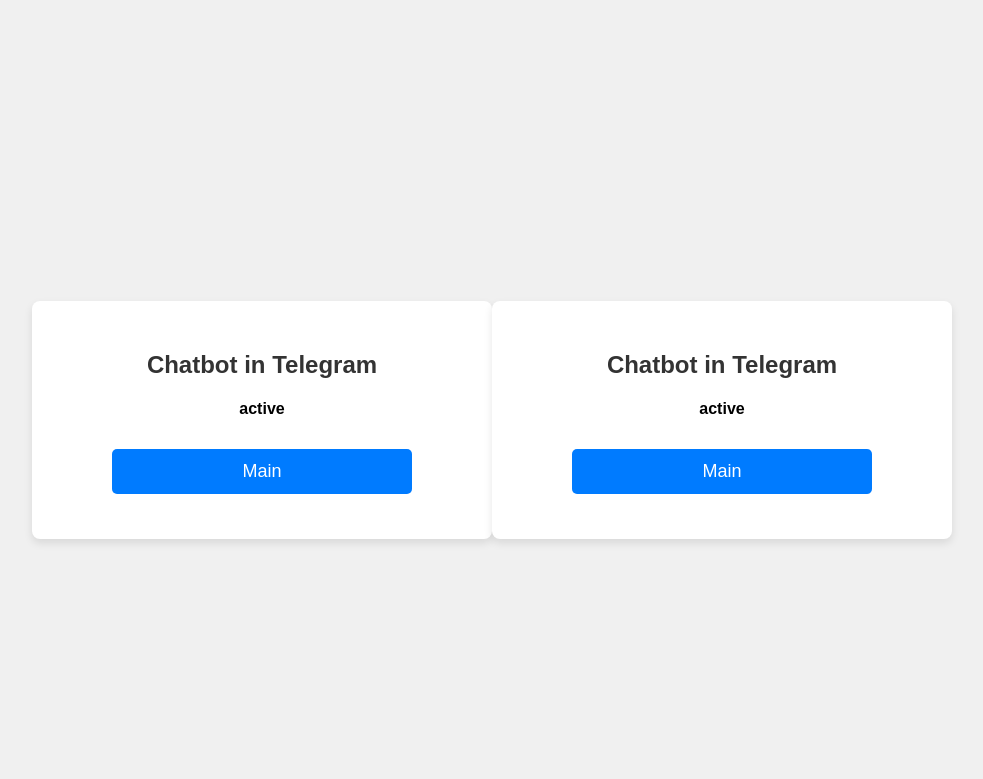
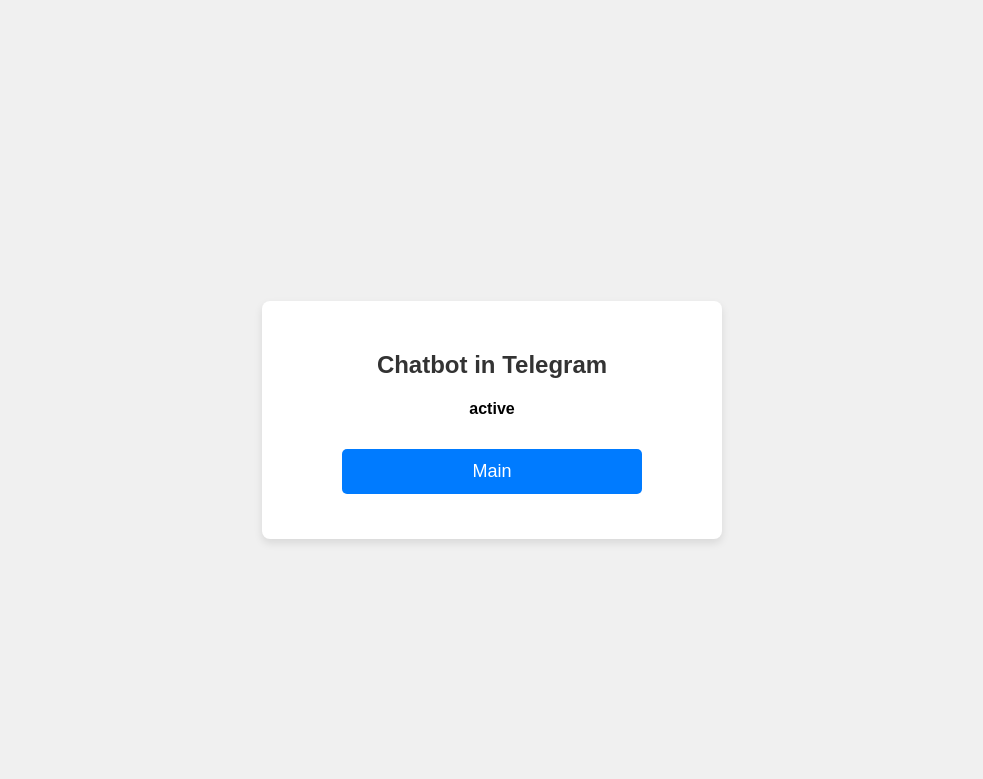
Before and after one commit to cwcyenk/for_dbs_fun, a Flask app: template templates/telegram.html in a window 1280 px wide. Shown: the top 779 px of the page, without its empty margins (148-1131 px from the left). Run offline with Flask 3, Linux system fonts and the light colour scheme; the template is opened without the code that fills it: most values are stand-ins (such as "Sample title", 1, 10 or a date in 2020); parts of the project's set-up code (start-up, migrations or seed data) failed here and were passed over.

Commit message:
Update telegram.html

```diff
--- a/templates/telegram.html
+++ b/templates/telegram.html
@@ -12,18 +12,4 @@
             <input type="submit" value="Main">
         </form>
     </div>
-</body<head>
-    <meta name="viewport"
-        content="width=device-width, initial-scale=1.0">
-    <link rel="stylesheet" href="{{ url_for('static',
-        filename='styles.css') }}">
-</head>
-<body>
-    <div class="container">
-        <h2>Chatbot in Telegram</h2>
-        <h4>{{status}}</h4>
-        <form action="/main" method="post">
-            <input type="submit" value="Main">
-        </form>
-    </div>
 </body>
```
